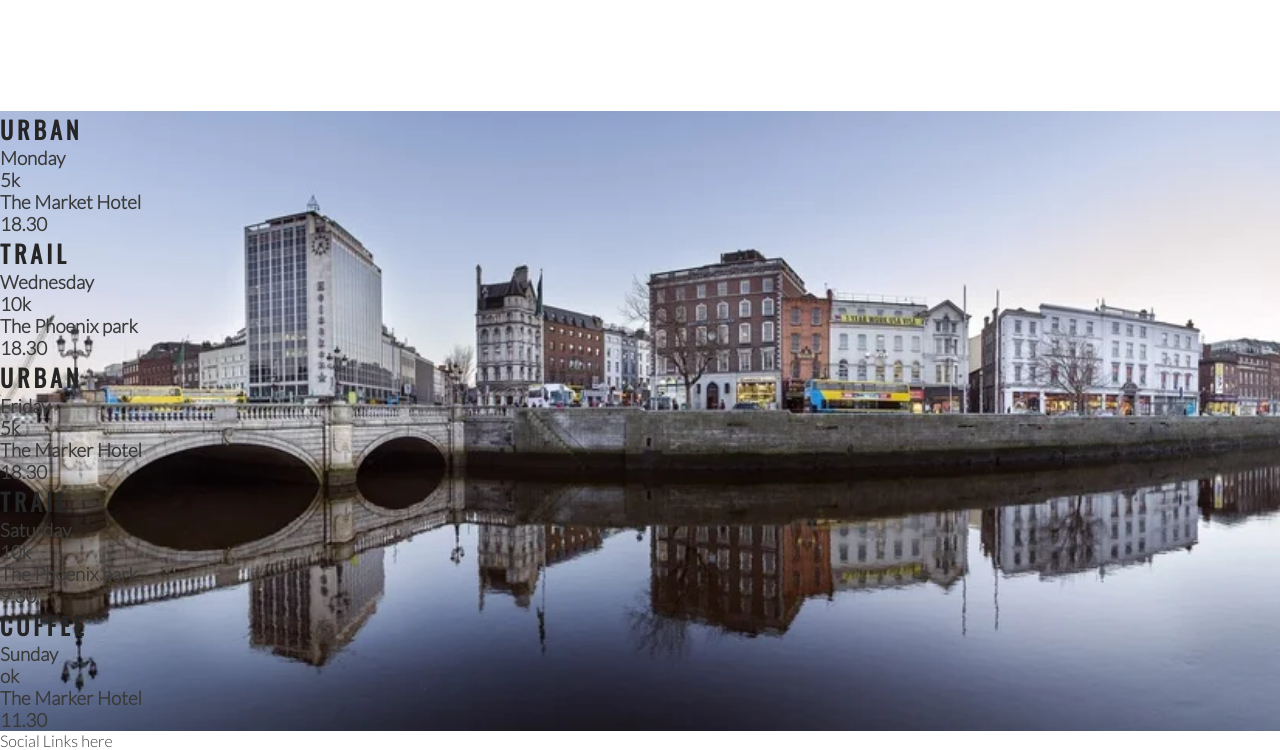
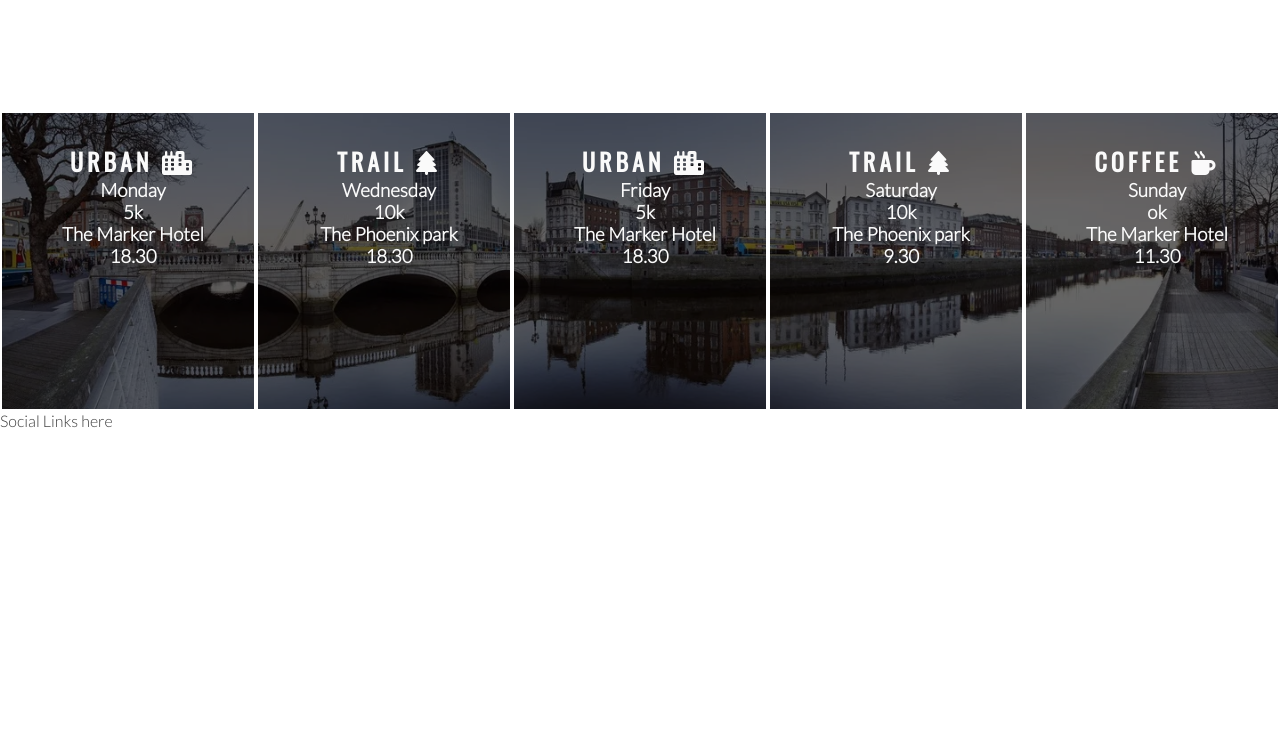
Before and after one commit to KSanthanesh/Love-Running, a plain HTML site: page index.html in a window 1280 px wide. Shown: the part 1184-1934 px from the top of the page. After the commit the page ends 1614 px from the top, so only its background shows below. Drawn offline with nearby package versions, Linux system fonts and the light colour scheme.

Commit message:
Add style times panels and add icons

```diff
--- a/assets/css/style.css
+++ b/assets/css/style.css
@@ -183,3 +183,17 @@ hr {
     width: 100%;
     overflow: hidden;
 }
+#times div {
+    color : #fafafa;
+    background-color: rgba(0, 0, 0, .6);
+    width: 20%;
+    height: 300px;
+    float: left;
+    padding: 30px 0 0 10px;
+    text-align: center;
+    border: 2px solid white;
+    box-sizing: border-box;
+}
+#times h2 {
+    color: #fafafa;
+}
--- a/index.html
+++ b/index.html
@@ -76,35 +76,35 @@
     </section>
     <section id="times">
         <div>
-            <h2>Urban</h2>
+            <h2>Urban <i class="fas fa-city"></i></h2>
             <h3>Monday</h3>
             <h3>5k</h3>
-            <h3>The Market Hotel</h3>
+            <h3>The Marker Hotel</h3>
             <h3>18.30</h3>
         </div>
         <div>
-            <h2>Trail</h2>
+            <h2>Trail <i class="fas fa-tree"></i></h2>
             <h3>Wednesday</h3>
             <h3>10k</h3>
             <h3>The Phoenix park</h3>
             <h3>18.30</h3>
         </div>
         <div>
-            <h2>Urban</h2>
+            <h2>Urban <i class="fas fa-city"></i></h2>
             <h3>Friday</h3>
             <h3>5k</h3>
             <h3>The Marker Hotel</h3>
             <h3>18.30</h3>
         </div>
         <div>
-            <h2>Trail</h2>
+            <h2>Trail <i class="fas fa-tree"></i></h2>
             <h3>Saturday</h3>
             <h3>10k</h3>
             <h3>The Phoenix park</h3>
             <h3>9.30</h3>
         </div>
         <div>
-            <h2>Coffee</h2>
+            <h2>Coffee <i class="fas fa-mug-hot"></i></h2>
             <h3>Sunday</h3>
             <h3>ok</h3>
             <h3>The Marker Hotel</h3>
```
